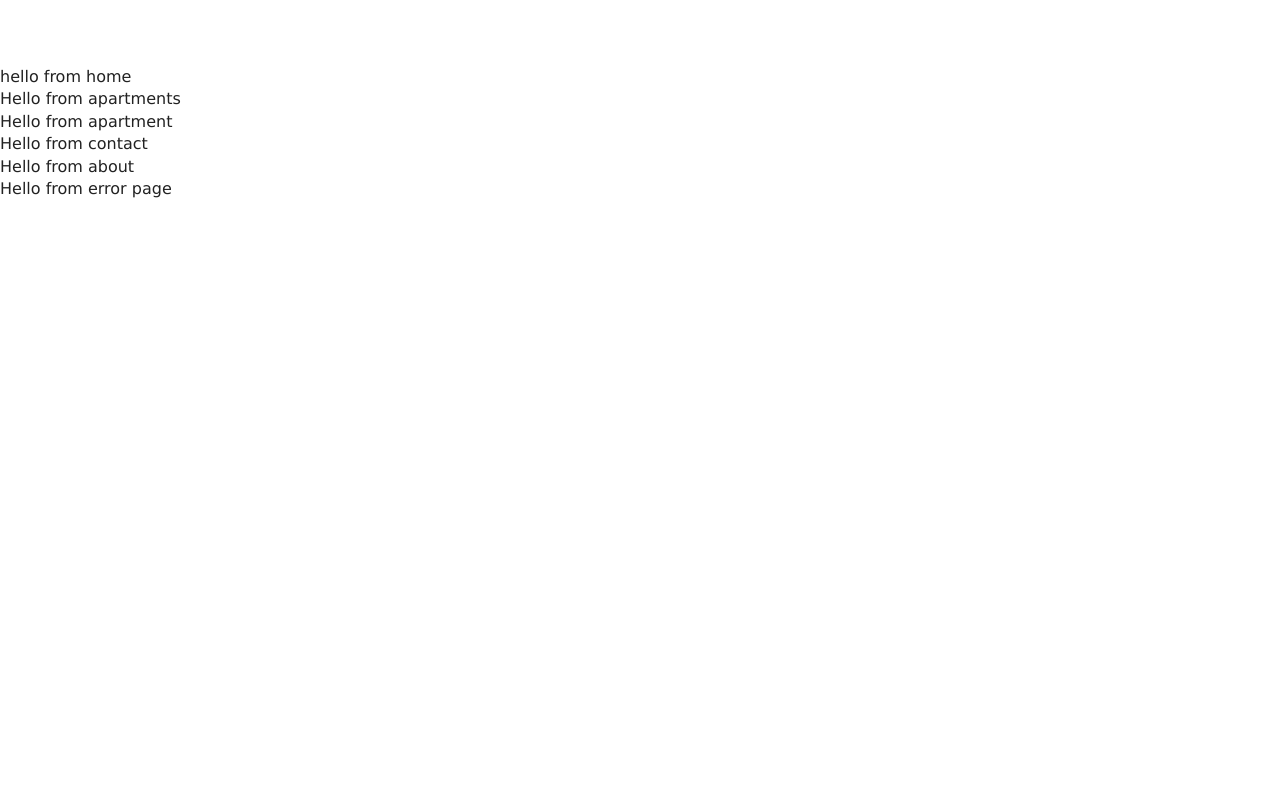
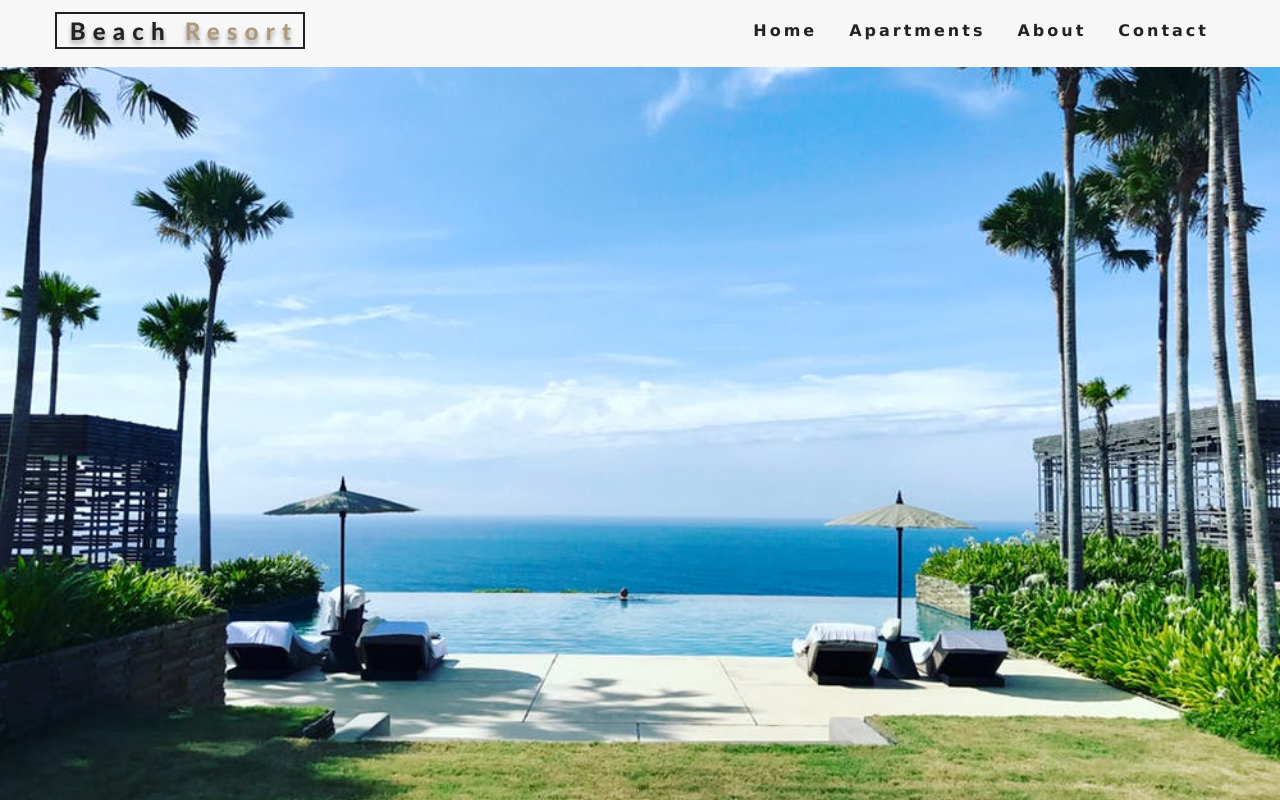
Before and after one commit to GrgoJelavic/apartments-2.0, a React (Create React App) app: page / in a window 1280 px wide. Built offline with nearby package versions, Linux system fonts and the light colour scheme.

Commit message:
02-components, navbar, hero-I

```diff
--- a/src/App.css
+++ b/src/App.css
@@ -93,6 +93,7 @@ h6 {
   top: 0;
   left: 0;
   width: 100%;
+
   padding: 0.75rem 2rem;
   background: var(--offWhite);
   z-index: 1;
@@ -133,9 +134,12 @@ h6 {
 }
 
 .show-nav {
-  height: 100px;
+  height: 210px;
 }
 @media screen and (min-width: 768px) {
+  .nav-center {
+    justify-content: space-between;
+  }
   .nav-btn {
     display: none;
   }
@@ -159,13 +163,13 @@ h6 {
 .defaultHero,
 .roomsHero {
   min-height: calc(100vh - 66px);
-  background: url("./images/defaultBcg.jpeg") center/cover no-repeat;
+  background: url('./images/defaultBcg.jpeg') center/cover no-repeat;
   display: flex;
   align-items: center;
   justify-content: center;
 }
 .roomsHero {
-  background-image: url("./images/room-2.jpeg");
+  background-image: url('./images/room-2.jpeg');
   min-height: 60vh;
 }
 /* End of Hero */
--- a/src/App.js
+++ b/src/App.js
@@ -7,16 +7,21 @@ import Apartment from './pages/Apartment';
 import Contact from './pages/Contact';
 import About from './pages/About';
 import Error from './pages/Error';
+import { Route, Switch } from 'react-router-dom';
+import Navbar from './components/Navbar/Navbar';
 
 function App() {
   return (
     <>
-      <Home></Home>
-      <Apartments></Apartments>
-      <Apartment></Apartment>
-      <Contact></Contact>
-      <About></About>
-      <Error></Error>
+      <Navbar />
+      <Switch>
+        <Route exact path='/' component={Home} />
+        <Route exact path='/suites/' component={Apartments} />
+        <Route exact path='/suites/:slug' component={Apartment} />
+        <Route exact path='/contact/' component={Contact} />
+        <Route exact path='/about/' component={About} />
+        <Route component={Error} />
+      </Switch>
     </>
   );
 }
--- /dev/null
+++ b/src/components/Hero/Hero.js
@@ -0,0 +1,7 @@
+import React from 'react';
+
+const Hero = ({ children, hero }) => {
+  return <header className={hero}>{children}</header>;
+};
+
+export default Hero;
--- /dev/null
+++ b/src/components/Navbar/Navbar.js
@@ -0,0 +1,52 @@
+import React, { Component } from 'react';
+import logo from '../../images/logo.svg';
+import { FaAlignRight } from 'react-icons/fa';
+import { Link } from 'react-router-dom';
+
+export default class Navbar extends Component {
+  state = {
+    isOpen: false,
+  };
+
+  handleToggle = () => {
+    this.setState({ isOpen: !this.state.isOpen });
+  };
+
+  render() {
+    return (
+      <nav className='navbar'>
+        <div className='nav-center'>
+          <div className='nav-header'>
+            <Link to='/'>
+              <img src={logo} alt='Jelavic Apartments Split' />
+            </Link>
+            <button
+              type='button'
+              className='nav-btn'
+              onClick={this.handleToggle}
+            >
+              <FaAlignRight className='nav-icon' />
+            </button>
+          </div>
+
+          <ul
+            className={this.state.isOpen ? 'nav-links show-nav' : 'nav-links'}
+          >
+            <li>
+              <Link to='/'>Home</Link>
+            </li>
+            <li>
+              <Link to='/suites'>Apartments</Link>
+            </li>
+            <li>
+              <Link to='/about'>About</Link>
+            </li>
+            <li>
+              <Link to='/contact'>Contact</Link>
+            </li>
+          </ul>
+        </div>
+      </nav>
+    );
+  }
+}
--- a/src/index.js
+++ b/src/index.js
@@ -1,12 +1,15 @@
 import React from 'react';
 import ReactDOM from 'react-dom';
 // import './index.css';
+import { BrowserRouter as Router } from 'react-router-dom';
 import App from './App';
 import reportWebVitals from './reportWebVitals';
 
 ReactDOM.render(
   <React.StrictMode>
-    <App />
+    <Router>
+      <App />
+    </Router>
   </React.StrictMode>,
   document.getElementById('root')
 );
--- a/src/pages/Home.js
+++ b/src/pages/Home.js
@@ -1,5 +1,10 @@
 import React from 'react';
+import Hero from '../components/Hero/Hero';
 
 export default function Home() {
-  return <div>hello from home</div>;
+  return <Hero hero='defaultHero' />;
 }
+
+Hero.defaultProps = {
+  hero: 'default',
+};
```
Also changed, not shown: src/data/constants.js (added).
